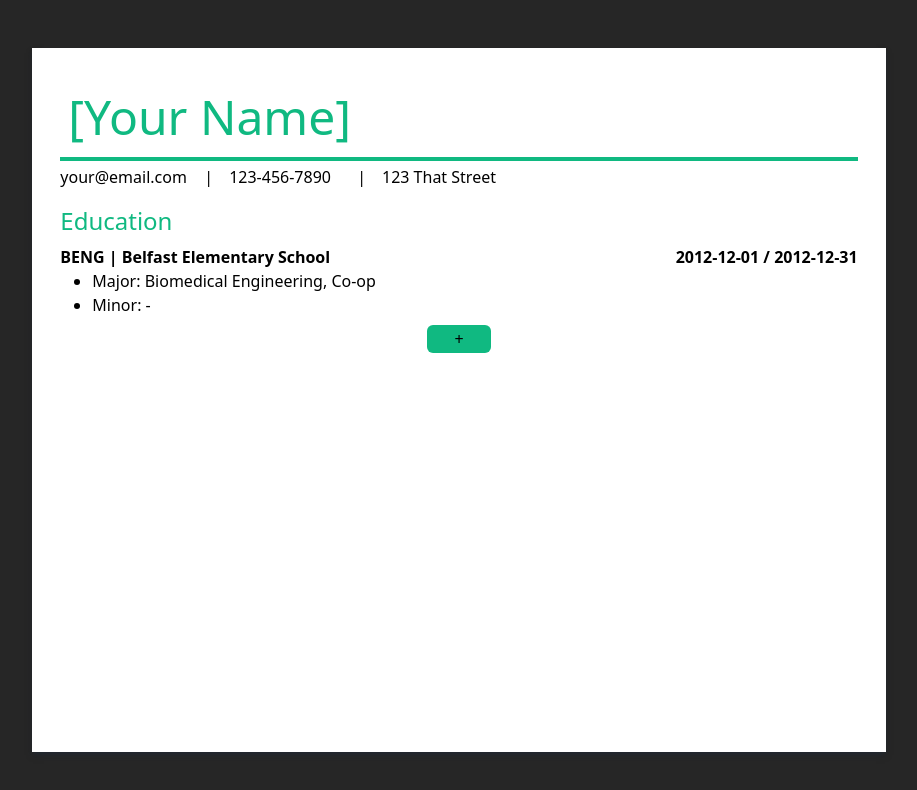
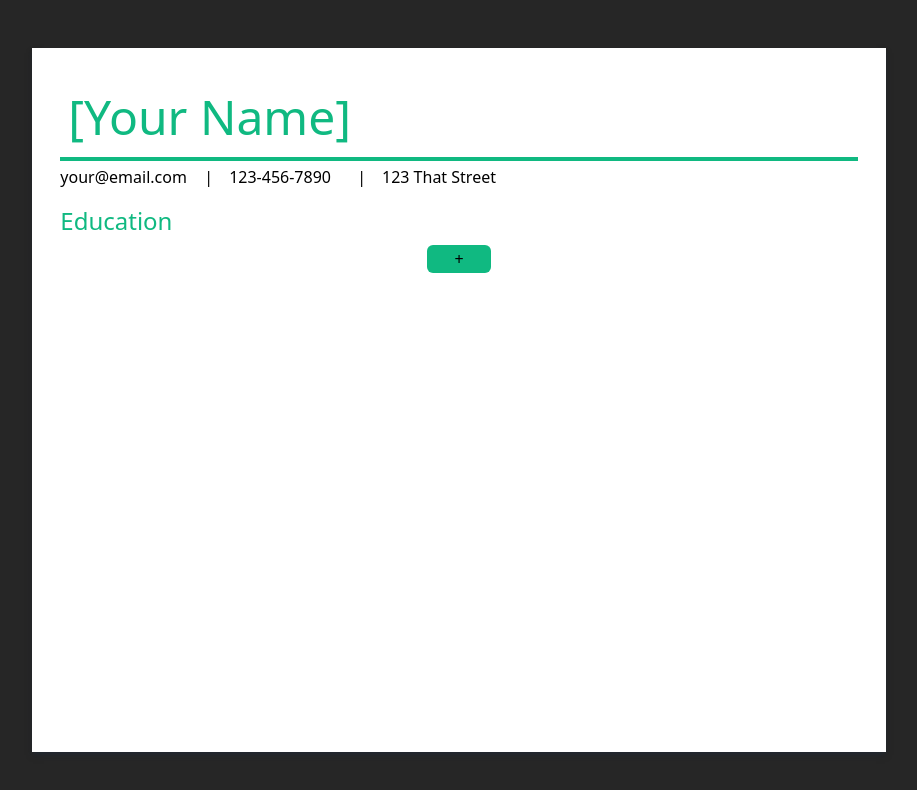
Before and after one commit to hassanbaryal/cv-application, a React app: page / in a window 1280 px wide. Shown: the top 790 px of the page, without its empty margins (181-1098 px from the left). Built offline with nearby package versions, Linux system fonts and the light colour scheme.

Commit message:
Removed redundant lines, modified resetState function

```diff
--- a/src/components/EducationalExperience.js
+++ b/src/components/EducationalExperience.js
@@ -14,15 +14,7 @@ export default class EducationalExperience extends React.Component {
       dateEnd: '',
       id: uniqid(),
       isHovering: false,
-      experiences: [{
-        school: 'Belfast Elementary School',
-        degree: 'BENG',
-        major: 'Biomedical Engineering, Co-op',
-        dateStart: '2012-12-01',
-        dateEnd: '2012-12-31',
-        id: 23,
-        isHovering: false,
-      }],
+      experiences: [],
     };
     this.handleChange = this.handleChange.bind(this);
     this.submitForm = this.submitForm.bind(this);
@@ -32,15 +24,6 @@ export default class EducationalExperience extends React.Component {
     this.handleMouseLeave = this.handleMouseLeave.bind(this);
     this.deleteExperience = this.deleteExperience.bind(this);
     this.toggleForm = this.toggleForm.bind(this);
-    const test = {
-      school: 'Belfast Elementary School',
-      degree: 'BENG',
-      major: 'Biomedical Engineering, Co-op',
-      dateStart: '2012-12-01',
-      dateEnd: '2012-12-31',
-      id: 23,
-      isHovering: false,
-    }
   }
 
   handleChange(e) {
@@ -94,8 +77,6 @@ export default class EducationalExperience extends React.Component {
       alert('Please input the required fields (marked by *)');
   };
 
-  // Submit Form method, calls addExperience method if true
-
   addExperience() {
     this.setState({
       experiences: this.state.experiences.concat({
@@ -132,6 +113,7 @@ export default class EducationalExperience extends React.Component {
       dateStart: '',
       dateEnd: '',
       id: uniqid(),
+      isHovering: false,
     });
   };
 
```
